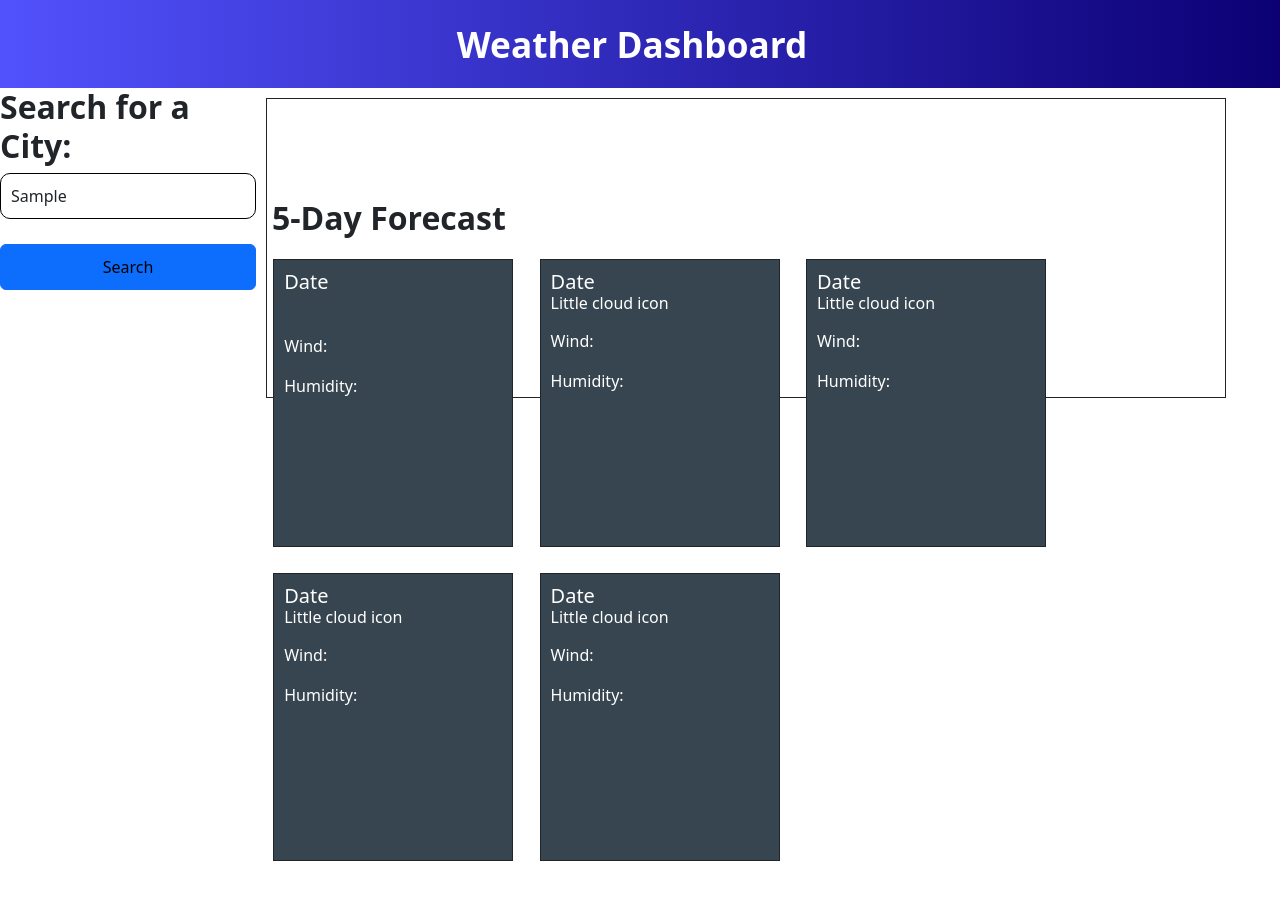
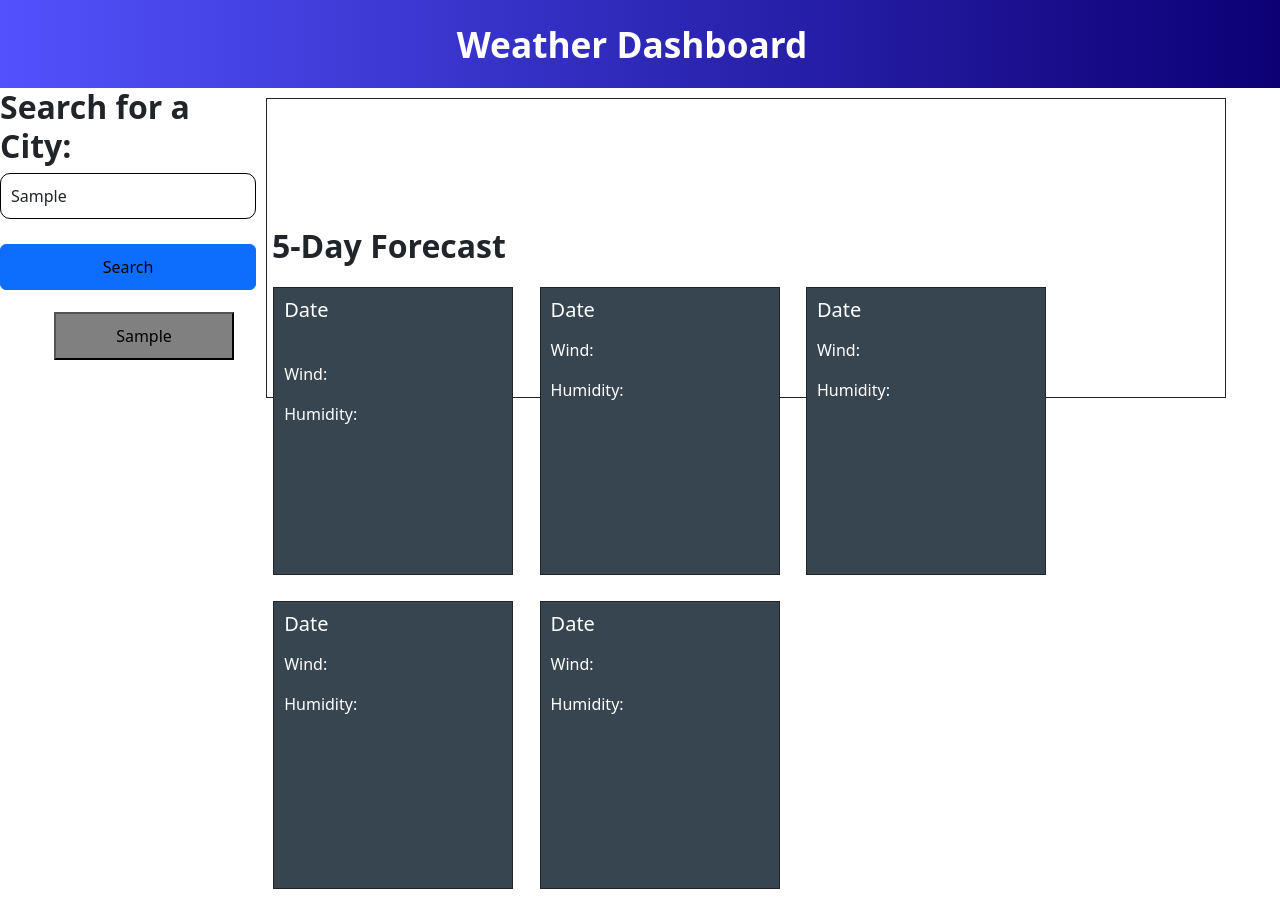
Before and after one commit to ciaragauntt/Weather-Dashboard, a plain HTML site: page index.html in a window 1280 px wide. Both pictures are taken after typing "Sample" into the empty fields and a click on the button "Search". Before the commit the page ends 874 px from the top, so only its background shows below. Drawn offline with nearby package versions, Linux system fonts and the light colour scheme; no server answers.

Commit message:
edited some css and added javascript

```diff
--- a/index.html
+++ b/index.html
@@ -21,12 +21,14 @@
             <nav id="sidebar">
                 <div class="sidebar-header">
                     <h3>Search for a City:</h3>
-                    <input class="form-control" type="text" id="enterCity"  placeholder="Enter City">
+                    <input class="form-control" type="text" id="enterCity" placeholder="Enter City">
                 </div>
 
                 <div id="sidebar-btn btn-block search-history">
                     <button type="button" id="search" class="btn btn-primary btn-block">Search</button>
-                    <div id="searchHistory"></div>
+                    <div id="searchHistory">
+
+                    </div>
                 </div>
             </nav>
 
@@ -53,7 +55,6 @@
                     <div class="card-deck border border-dark">
                         <div class="card-body">
                             <h5 class="card-title" id="date_1">Date</h5>
-                            <h6 class="card-subtitle">Little cloud icon</h6>
                             <p class="card-text" id="temp_1"></p>
                             <p class="card-text" id="wind_1">Wind:</p>
                             <p class="card-text" id="humidity_1">Humidity:</p>
@@ -62,7 +63,6 @@
                     <div class="card-deck border border-dark">
                         <div class="card-body">
                             <h5 class="card-title" id="date_2">Date</h5>
-                            <h6 class="card-subtitle" id="cloudicon">Little cloud icon</h6>
                             <p class="card-text" id="temp_2"></p>
                             <p class="card-text" id="wind_2">Wind:</p>
                             <p class="card-text" id="humidity_2">Humidity:</p>
@@ -71,7 +71,6 @@
                     <div class="card-deck border border-dark">
                         <div class="card-body">
                             <h5 class="card-title" id="date_3">Date</h5>
-                            <h6 class="card-subtitle">Little cloud icon</h6>
                             <p class="card-text" id="temp_3"></p>
                             <p class="card-text" id="wind_3">Wind:</p>
                             <p class="card-text" id="humidity_3">Humidity:</p>
@@ -80,7 +79,6 @@
                     <div class="card-deck border border-dark">
                         <div class="card-body">
                             <h5 class="card-title" id="date_4">Date</h5>
-                            <h6 class="card-subtitle">Little cloud icon</h6>
                             <p class="card-text" id="temp_4"></p>
                             <p class="card-text" id="wind_4">Wind:</p>
                             <p class="card-text" id="humidity_4">Humidity:</p>
--- a/script.js
+++ b/script.js
@@ -7,9 +7,9 @@ let cityEl = document.getElementById("cityName")
 let buttonEl = document.getElementById("search")
 let dateEl = document.getElementById("date")
 let cloudEl = document.getElementById("cloudicon")
-let data = async function () {
-    let inputvalue = document.getElementById("enterCity").value
-    let response = await fetch(`https://api.openweathermap.org/data/2.5/weather?q=${inputvalue}&units=imperial&appid=c4f4d8f939cc3b3bf4bab7873fc3e3c4`).then(res => res.json()).then(data => data)
+let searchHistoryEl = document.getElementById("searchHistory")
+let weatherData = async function(cityName) {
+    let response = await fetch(`https://api.openweathermap.org/data/2.5/weather?q=${cityName}&units=imperial&appid=c4f4d8f939cc3b3bf4bab7873fc3e3c4`).then(res => res.json()).then(data => data)
     //console.log(response);
     //console.log(response.coord.lat);
     tempEl.innerHTML = "Temp: " + response.main.temp;
@@ -53,6 +53,10 @@ let data = async function () {
     //   forcastCloudEl.innerHTML=`http://openweathermap.org/img/w/${forcastList[i].weather[0].icon}.png`;
     // }
 
+}
+let data = async function (cityName) {
+    // let inputvalue = document.getElementById("enterCity").value
+    weatherData(cityName);
     //local Storage info
     var new_data = document.getElementById('enterCity').value;
     if (localStorage.getItem('data') == null) {
@@ -60,13 +64,49 @@ let data = async function () {
     }
     var old_data = JSON.parse(localStorage.getItem('data'));
     old_data.push(new_data);
-
+    console.log(old_data);
     localStorage.setItem('data', JSON.stringify(old_data));
 
+// add local storage to html as button
+loadSearchHistory();
+
+}
+function findWeatherDetails(){
+    let inputValue = document.getElementById("enterCity").value;
+    data(inputValue);
+}
+function loadSearchHistory() {
+    searchHistoryEl.innerHTML = "";
+    let cities = JSON.parse(localStorage.getItem('data')) || []
+    let ol = document.createElement("ol")
+    for(let i=0; i<cities.length; i++){
+        let listItem = document.createElement("li")
+        listItem.classList.add("no-style")
+        let button = document.createElement("button");
+        button.classList.add("history");
+        button.addEventListener('click', function (e){
+            console.log(e.target.innerHTML)
+            weatherData(e.target.innerHTML)
+    } )
+        button.innerHTML = cities[i]
+        listItem.appendChild(button)
+        ol.appendChild(listItem)
+    }
+    console.log(ol);
+
+    searchHistoryEl.append(ol);
+
+    var historyButtons = document.querySelectorAll(".history");
+    for(var i=0; i < historyButtons.length; i++) {
+        historyButtons[i].style.backgroundColor = "grey";
+        historyButtons[i].style.width = "100%";
+        historyButtons[i].style.padding = "10px";
+        historyButtons[i].style.display = "center";
+    }
 }
 
 // get the color to change with the UV index
 
-// get the city to save into local storage and display
+loadSearchHistory();
 
-buttonEl.addEventListener("click", data);
+buttonEl.addEventListener("click", findWeatherDetails);
--- a/style.css
+++ b/style.css
@@ -70,3 +70,11 @@ h2 {
     background-color:#36454f;
     color: white;
 }
+.no-style {
+    list-style-type: none;
+    margin: 10%;
+
+}
+#weatherForcast {
+    margin-top: 13%;
+}
```
